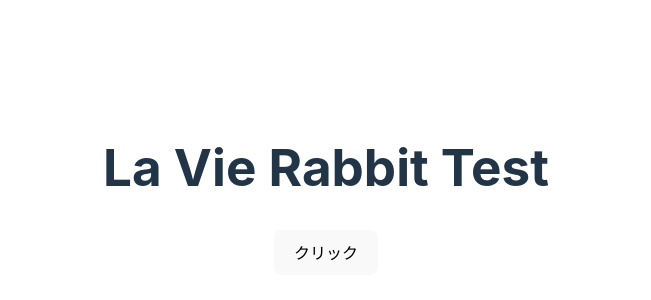
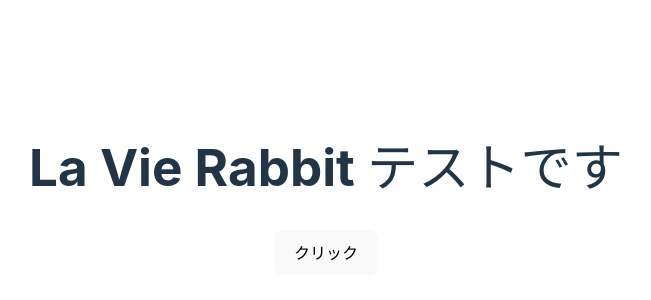
Before and after one commit to ayano1011/LaVieRabbit, a React (Vite) app: page / in a window 1280 px wide. Shown: the part 210-510 px from the top of the page, without its empty margins (314-965 px from the left). Built offline with nearby package versions, Linux system fonts and the light colour scheme.

Commit message:
修正テスト

```diff
--- a/src/App.jsx
+++ b/src/App.jsx
@@ -22,7 +22,7 @@ function App() {
 
   return (
     <>
-      <h1>La Vie Rabbit Test</h1>
+      <h1>La Vie Rabbit テストです</h1>
       <button onClick={getData}>クリック</button>
     </>
   )
```
